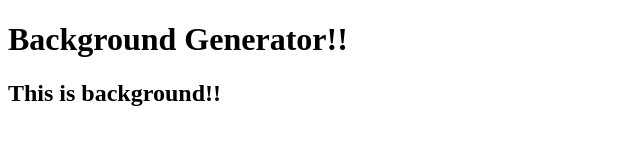
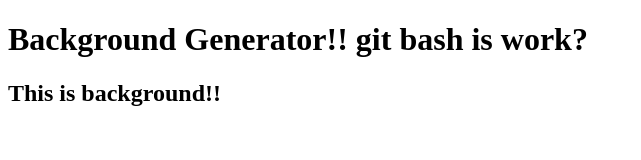
Before and after one commit to juneyoungMiller/background-generator, a plain HTML site: page index.html in a window 1280 px wide. Shown: the whole page, without its empty margins (0-641 px from the left). Drawn offline with Linux system fonts and the light colour scheme.

```diff
--- a/index.html
+++ b/index.html
@@ -9,7 +9,7 @@
 </head>
 
 <body>
-  <h1>Background Generator!!</h1>
+  <h1>Background Generator!! git bash is work?</h1>
   <h2>This is background!!</h2>
 </body>
 
```
